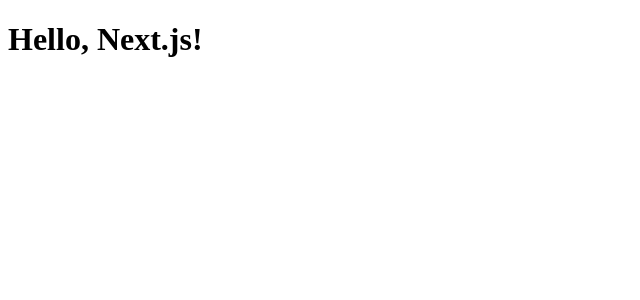
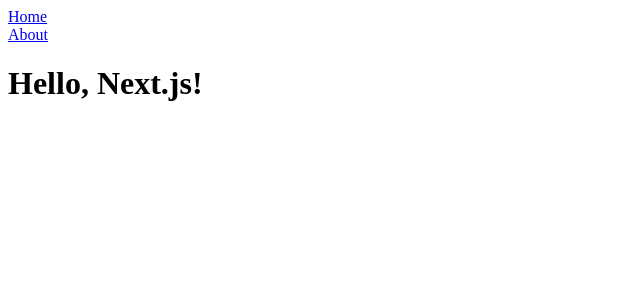
Before and after one commit to pyoja/NEXT-DOC, a Next.js app: page / in a window 1280 px wide. Shown: the top 300 px of the page, without its empty margins (0-640 px from the left). Built offline with nearby package versions, Linux system fonts and the light colour scheme.

Commit message:
usePathname

```diff
--- a/app/layout.tsx
+++ b/app/layout.tsx
@@ -1,3 +1,5 @@
+import { NavLinks } from "@/app/ui/nav-links";
+
 export default function RootLayout({
   children,
 }: {
@@ -5,7 +7,10 @@
 }) {
   return (
     <html lang="en">
-      <body>{children}</body>
+      <body>
+        <NavLinks />
+        <main>{children}</main>
+      </body>
     </html>
   );
 }
--- /dev/null
+++ b/app/ui/nav-links.tsx
@@ -0,0 +1,23 @@
+"use client";
+
+import { usePathname } from "next/navigation";
+import Link from "next/link";
+
+export function NavLinks() {
+  const pathname = usePathname();
+
+  return (
+    <nav>
+      <Link className={`link ${pathname === "/" ? "active" : ""}`} href="/">
+        Home
+      </Link>
+      <br />
+      <Link
+        className={`link ${pathname === "/about" ? "active" : ""}`}
+        href="/about"
+      >
+        About
+      </Link>
+    </nav>
+  );
+}
```
